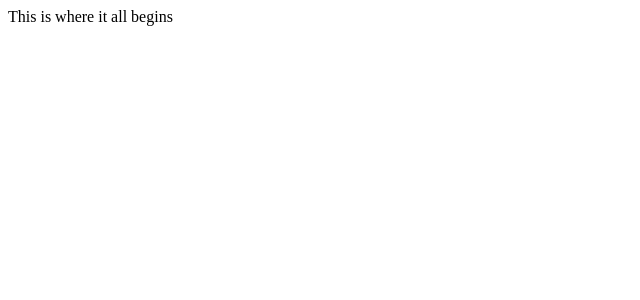
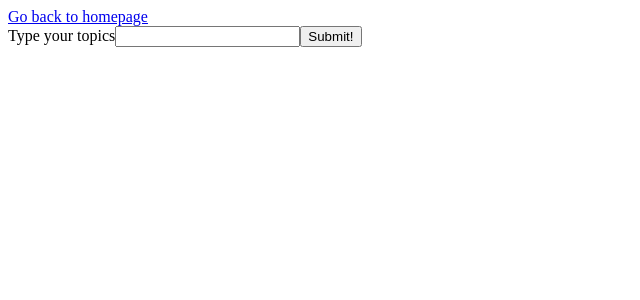
Before and after one commit to shjang1007/chat-app, a React (Create React App) app: page /hello in a window 1280 px wide. Shown: the top 300 px of the page, without its empty margins (0-640 px from the left). Built offline with nearby package versions, Linux system fonts and the light colour scheme.

Commit message:
Complete basic form and re-routin

```diff
--- a/src/App.js
+++ b/src/App.js
@@ -1,9 +1,19 @@
 import React, { Component } from "react";
+import { Link } from "react-router-dom";
 
 class App extends Component {
   render() {
     return (
-      <div>This is where it all begins</div>
+      <section>
+        <Link to={"/"}>Go back to homepage</Link>
+        <form>
+          <label>
+            Type your topics
+            <input></input>
+          </label>
+          <button>Submit!</button>
+        </form>
+      </section>
     )
   }
 }
```
